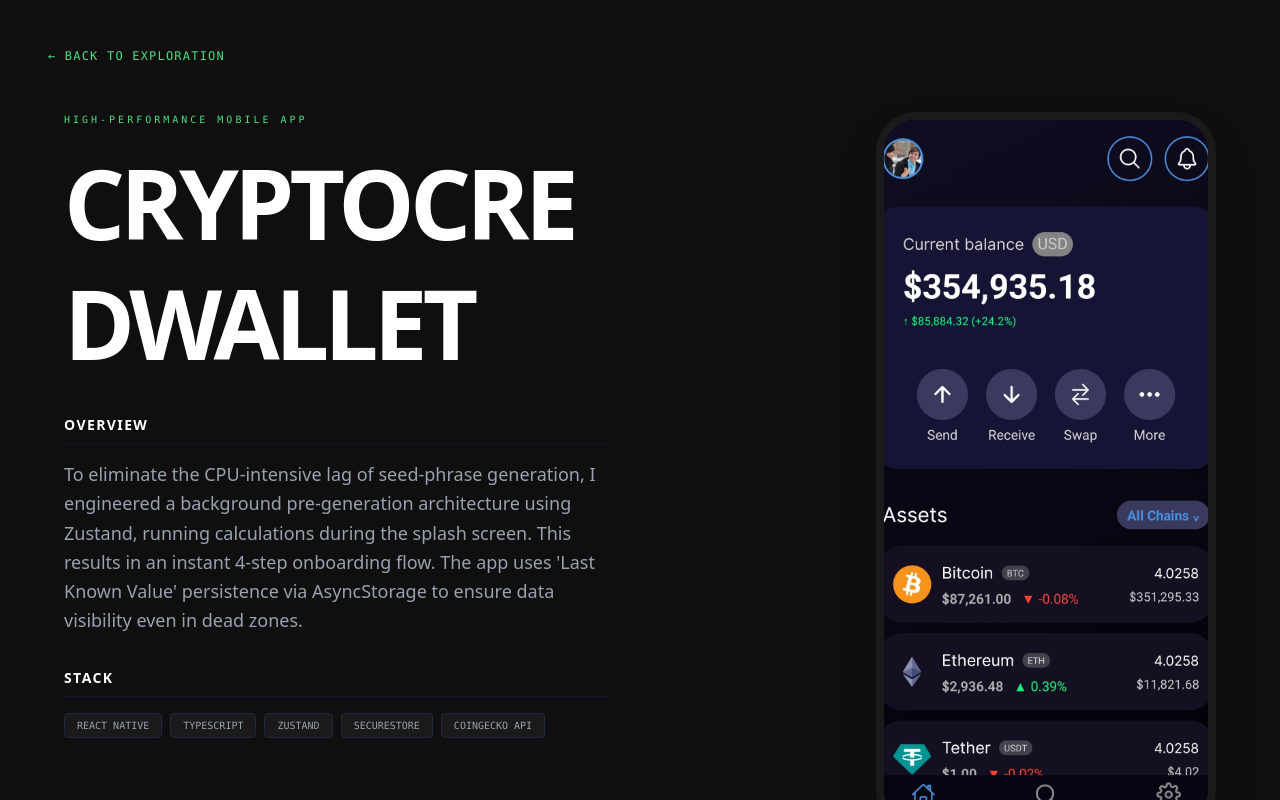
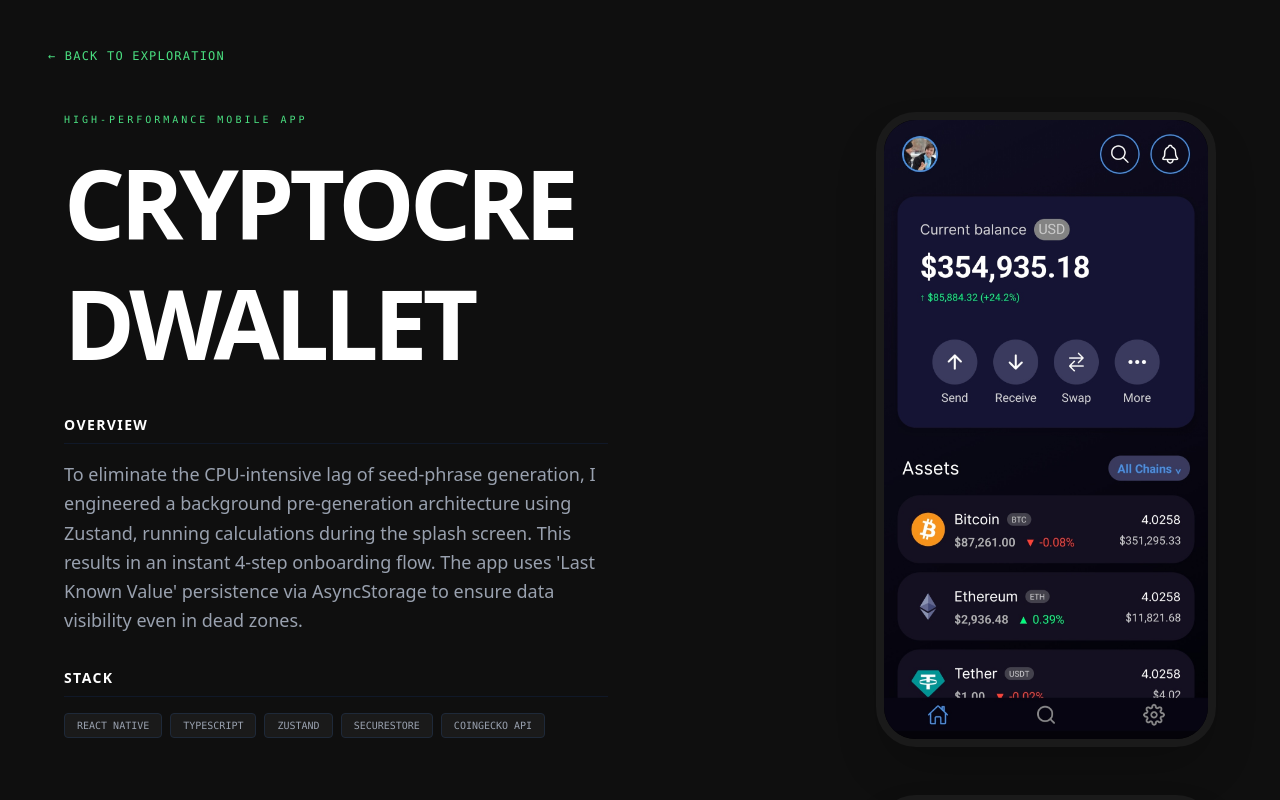
Before and after one commit to ukemeikot/ukemeikotportfolio, a React (Vite) app: page / in a window 1280 px wide. Both pictures are taken after a click on the element 324 px from the left and 2196 px from the top of the page. Shown: the top 800 px of the page. Built offline with nearby package versions, Linux system fonts and the light colour scheme.

Commit message:
Update to portfolio

```diff
--- a/src/App.tsx
+++ b/src/App.tsx
@@ -97,7 +97,7 @@ const Portfolio = () => {
       description: "Backend infrastructure for high-concurrency messaging and secure VoIP calling.",
       details: "A specialized backend designed for low-latency communication. Leveraging Socket.io for messaging and WebRTC for signaling. Optimized for scalability using Redis as a message broker and built following strict Clean Architecture principles.",
       tech: ["Node.js", "Socket.io", "WebRTC", "PostgreSQL", "Redis"],
-      link: "https://github.com/ukemeikot",
+      link: "https://github.com/ukemeikot/messaging_and_calling_backend",
     }
   ];
 
@@ -138,8 +138,8 @@ const Portfolio = () => {
               {activeProject.images ? (
                 <div className="grid grid-cols-1 md:grid-cols-2 lg:grid-cols-1 gap-12 w-full max-w-[300px] md:max-w-full lg:max-w-[340px]">
                   {activeProject.images.map((img, i) => (
-                    <div key={i} className="relative rounded-[2.5rem] overflow-hidden border-[8px] border-[#1A1A1A] bg-[#000] shadow-2xl mx-auto md:mx-0" style={{ aspectRatio: '9/19' }}>
-                      <img src={img} alt="Screenshot" className="w-full h-full object-cover" />
+                    <div key={i} className="relative rounded-[2.5rem] overflow-hidden border-[8px] border-[#1A1A1A] bg-[#000] shadow-2xl mx-auto md:mx-0">
+                      <img src={img} alt="Screenshot" className="w-full h-auto object-contain" />
                     </div>
                   ))}
                 </div>
```
